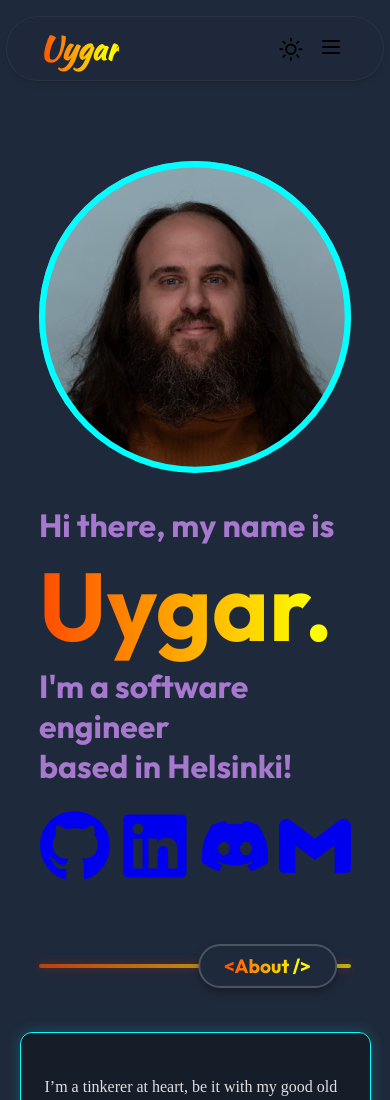
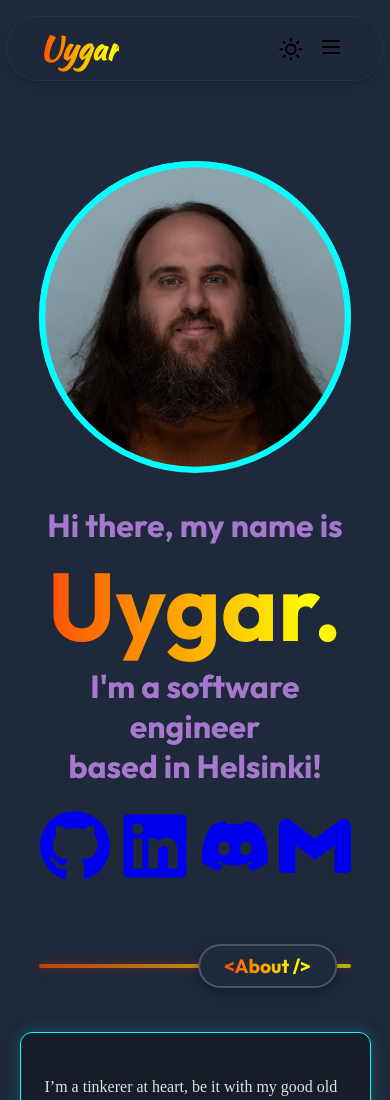
Before and after one commit to uygarpolat/portfolio, a React (Vite) app: page / in a window 390 px wide. Shown: the top 1100 px of the page. Built offline with nearby package versions, Linux system fonts and the light colour scheme; some icons are missing.

Commit message:
minor changes to mobile layout

```diff
--- a/src/components/Body/Hero/Info.css
+++ b/src/components/Body/Hero/Info.css
@@ -29,6 +29,10 @@
 }
 
 @media (max-width: 768px) {
+	#info {
+		text-align: center;
+	}
+
 	#info h1 {
 		font-size: 6rem;
 	}
```
